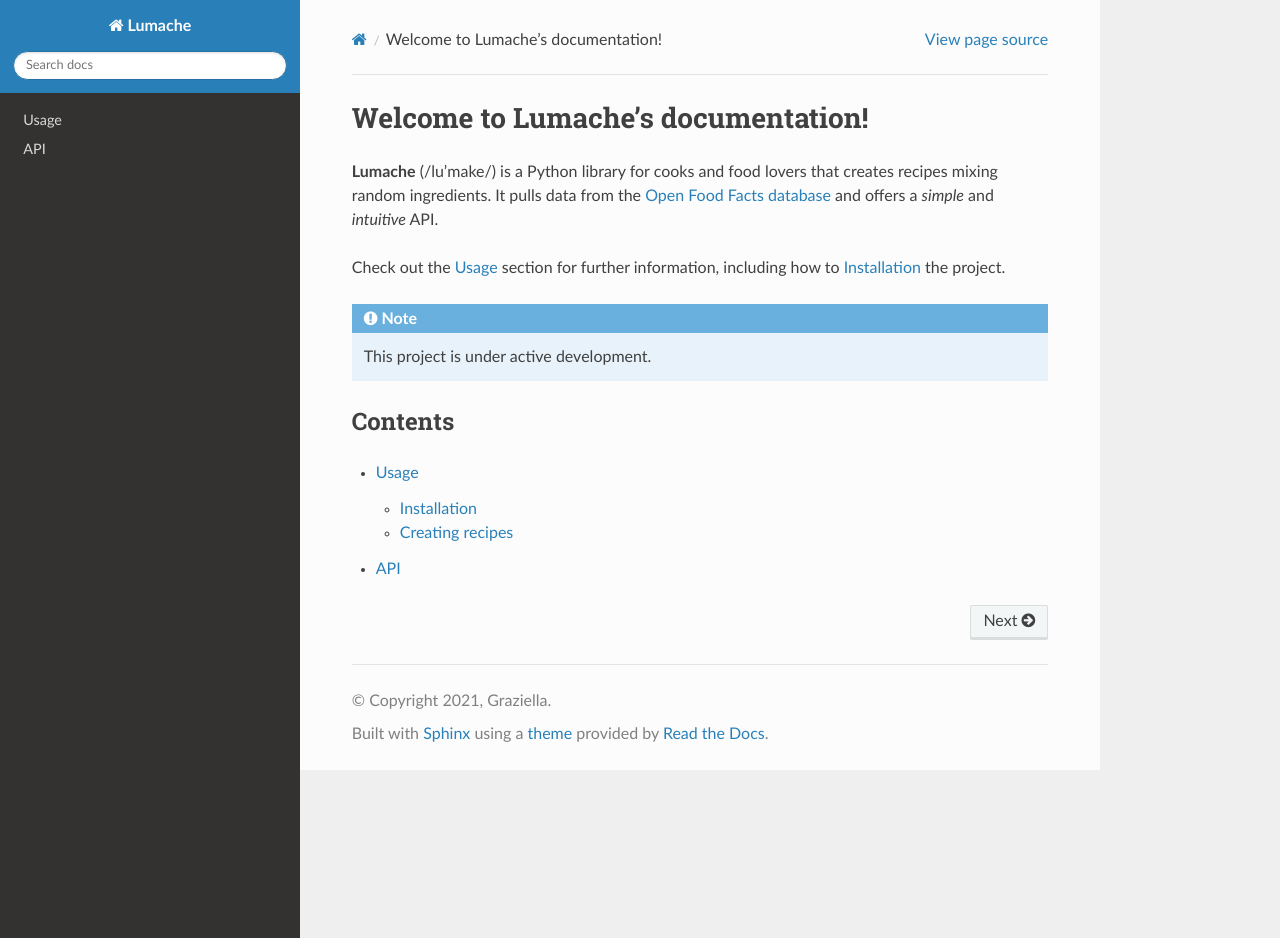
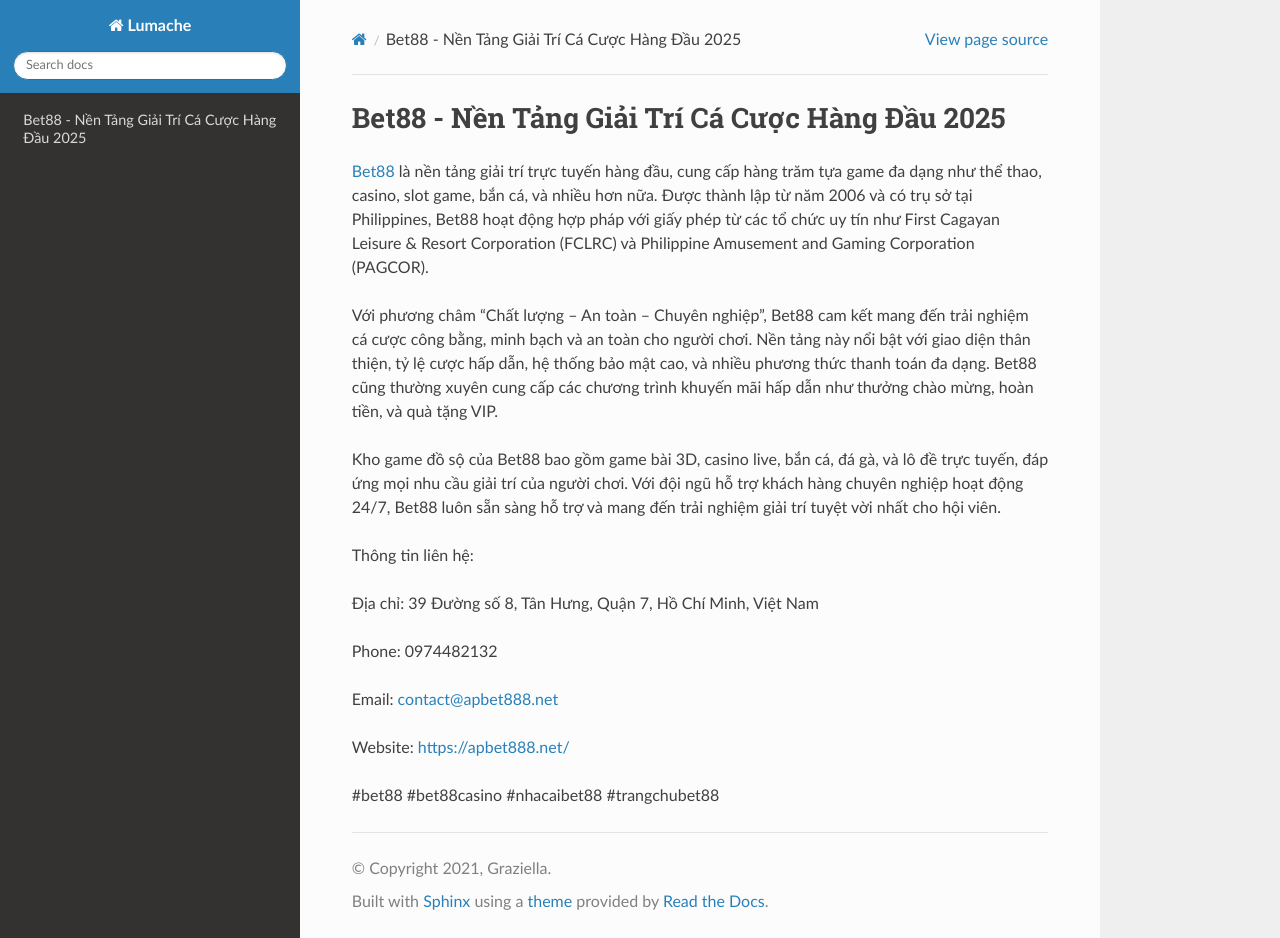
Before and after one commit to amaradasgupta3/apbet888net, a Sphinx documentation site: the page built from docs/source/index.rst, in a window 1280 px wide and 938 px high. Built offline with Sphinx 7.4.7 and the Read the Docs theme 3.1.0, drawn with Linux system fonts in a browser that asks for light colours.

Commit message:
Update index.rst

```diff
--- a/docs/source/index.rst
+++ b/docs/source/index.rst
@@ -1,22 +1,20 @@
-Welcome to Lumache's documentation!
+Bet88 - Nền Tảng Giải Trí Cá Cược Hàng Đầu 2025
 ===================================
 
-**Lumache** (/lu'make/) is a Python library for cooks and food lovers
-that creates recipes mixing random ingredients.
-It pulls data from the `Open Food Facts database <https://world.openfoodfacts.org/>`_
-and offers a *simple* and *intuitive* API.
+`Bet88 <https://apbet888.net/>`_ là nền tảng giải trí trực tuyến hàng đầu, cung cấp hàng trăm tựa game đa dạng như thể thao, casino, slot game, bắn cá, và nhiều hơn nữa. Được thành lập từ năm 2006 và có trụ sở tại Philippines, Bet88 hoạt động hợp pháp với giấy phép từ các tổ chức uy tín như First Cagayan Leisure & Resort Corporation (FCLRC) và Philippine Amusement and Gaming Corporation (PAGCOR).
 
-Check out the :doc:`usage` section for further information, including
-how to :ref:`installation` the project.
+Với phương châm "Chất lượng – An toàn – Chuyên nghiệp", Bet88 cam kết mang đến trải nghiệm cá cược công bằng, minh bạch và an toàn cho người chơi. Nền tảng này nổi bật với giao diện thân thiện, tỷ lệ cược hấp dẫn, hệ thống bảo mật cao, và nhiều phương thức thanh toán đa dạng. Bet88 cũng thường xuyên cung cấp các chương trình khuyến mãi hấp dẫn như thưởng chào mừng, hoàn tiền, và quà tặng VIP.
 
-.. note::
+Kho game đồ sộ của Bet88 bao gồm game bài 3D, casino live, bắn cá, đá gà, và lô đề trực tuyến, đáp ứng mọi nhu cầu giải trí của người chơi. Với đội ngũ hỗ trợ khách hàng chuyên nghiệp hoạt động 24/7, Bet88 luôn sẵn sàng hỗ trợ và mang đến trải nghiệm giải trí tuyệt vời nhất cho hội viên.
 
-   This project is under active development.
+Thông tin liên hệ:
 
-Contents
---------
+Địa chỉ: 39 Đường số 8, Tân Hưng, Quận 7, Hồ Chí Minh, Việt Nam
 
-.. toctree::
+Phone: 0974482132
 
-   usage
-   api
+Email: contact@apbet888.net
+
+Website: https://apbet888.net/
+
+#bet88 #bet88casino #nhacaibet88 #trangchubet88
```
